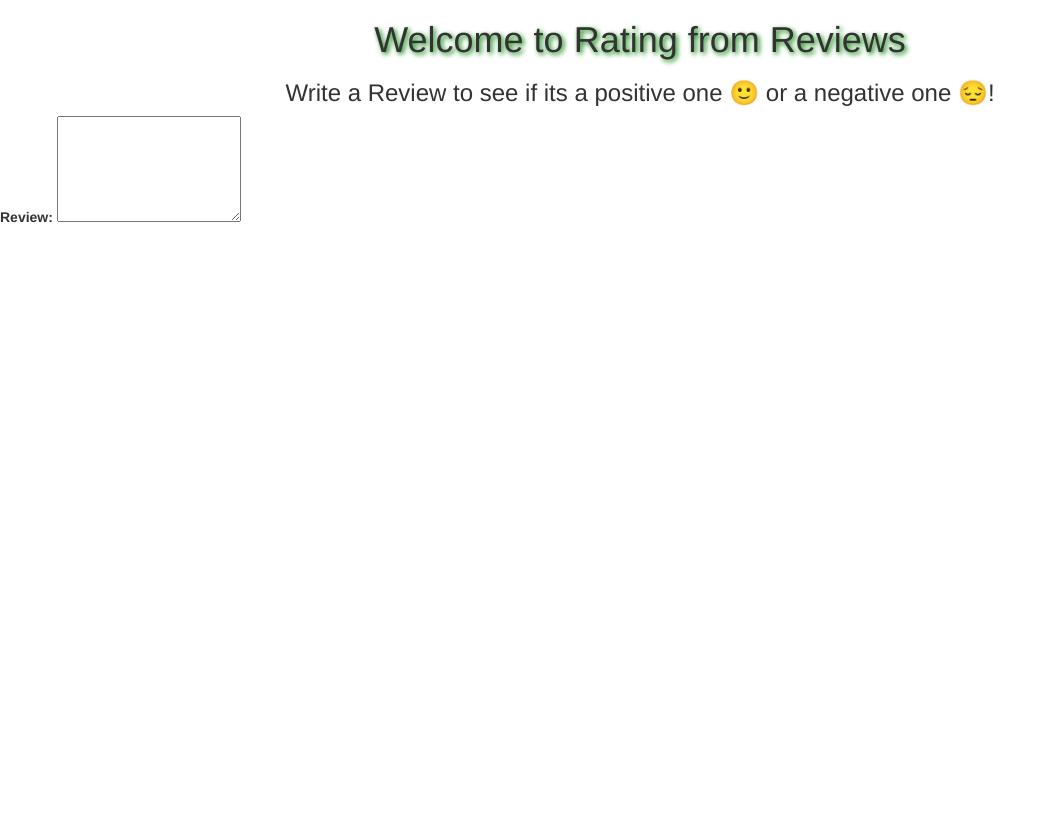
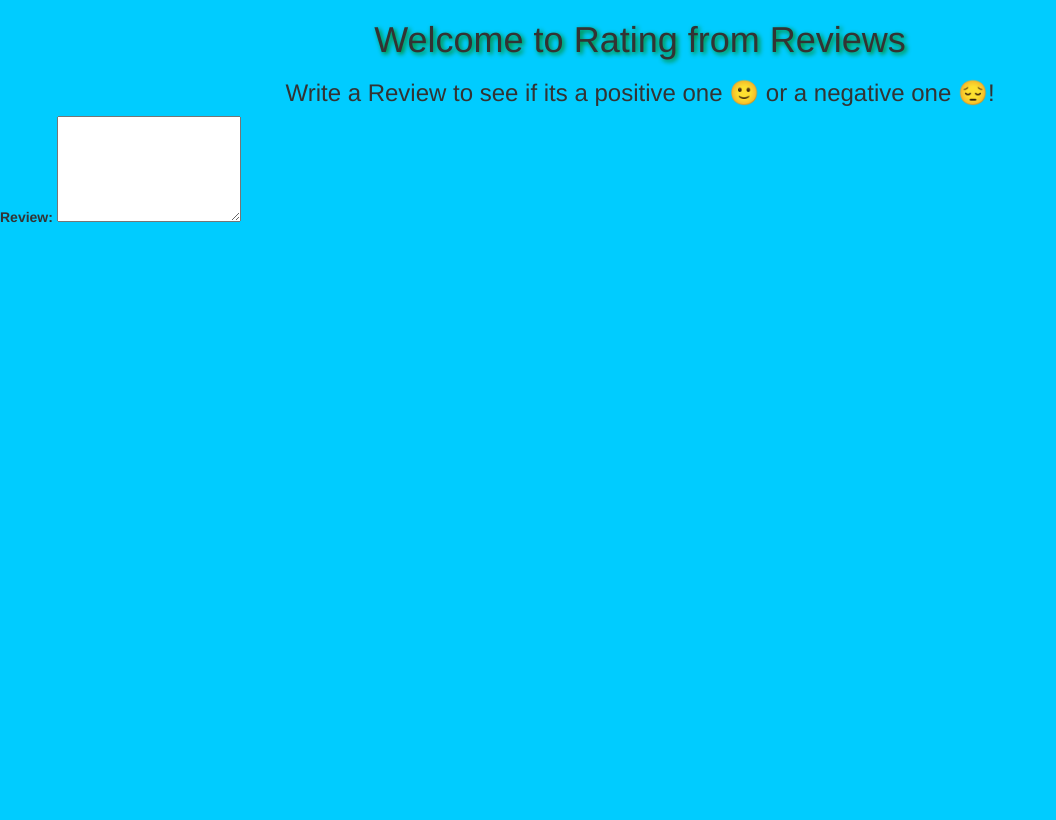
Before and after one commit to SmartPracticeschool/llSPS-INT-3183-Analysis-of-Amazon-Cell-Phone-Reviews, a Python web app: template templates/index.html in a window 1280 px wide. Shown: the whole page, without its empty margins (0-1056 px from the left). Run offline with Jinja, Linux system fonts and the light colour scheme; the template is opened without the code that fills it, so the values that code supplies are empty; some libraries are stand-ins or nearby versions.

Commit message:
Update style.css

```diff
--- a/static/css/style.css
+++ b/static/css/style.css
@@ -1,6 +1,6 @@
 body, html {
   height: 100%;
-
+  background-color: #00ccff;
 }
 
 h1 {
```
